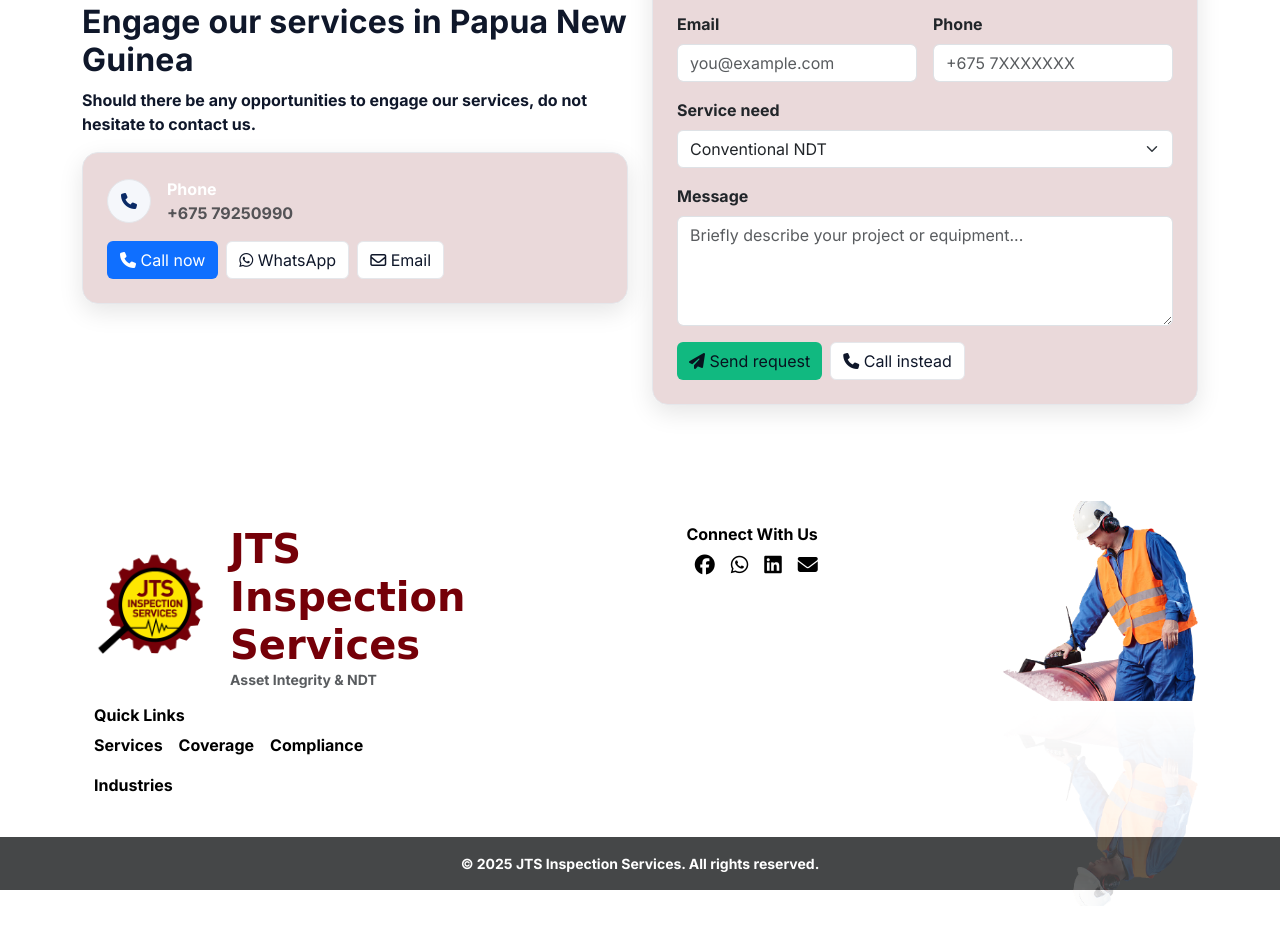
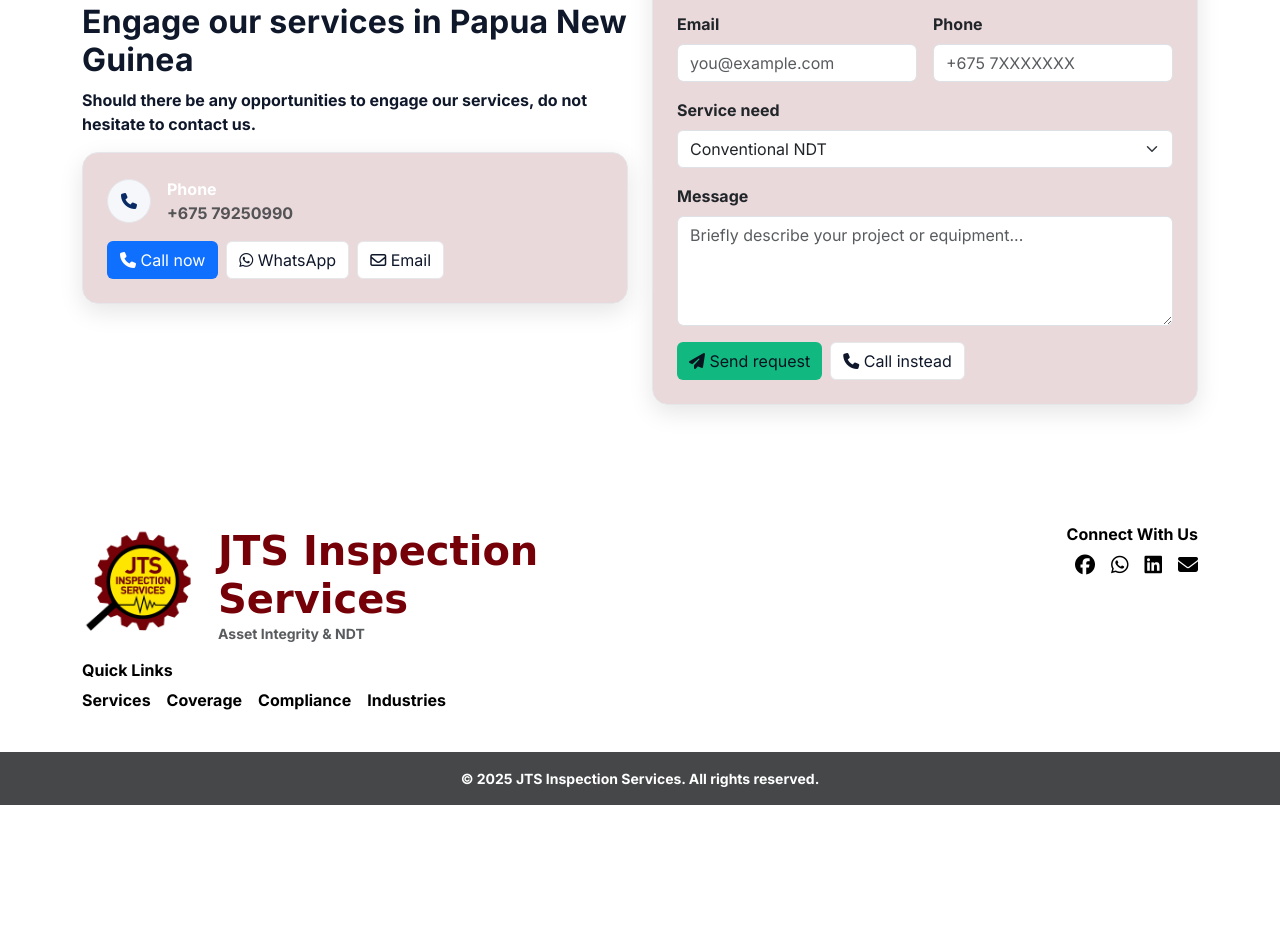
Before and after one commit to nathanpyamis/JTSinspec, a plain HTML site: page index.html in a window 1280 px wide. Shown: the part 3639-4577 px from the top of the page. After the commit the page ends 4492 px from the top, so only its background shows below. Drawn offline with nearby package versions, Linux system fonts and the light colour scheme; a web font is replaced by a local one.

Commit message:
Update index.html

```diff
--- a/index.html
+++ b/index.html
@@ -426,7 +426,7 @@
 <!-- Footer -->
 <footer class="footer py-5">
   <div class="container">
-     <img src="asset/images/footer.png" alt="Footer Decoration" class="footer-img">
+     <!--<img src="asset/images/footer.png" alt="Footer Decoration" class="footer-img"> -->
     <div class="row gy-4">
       <!-- Left Column: Branding & Quick Links -->
       <div class="col-md-6">
```
